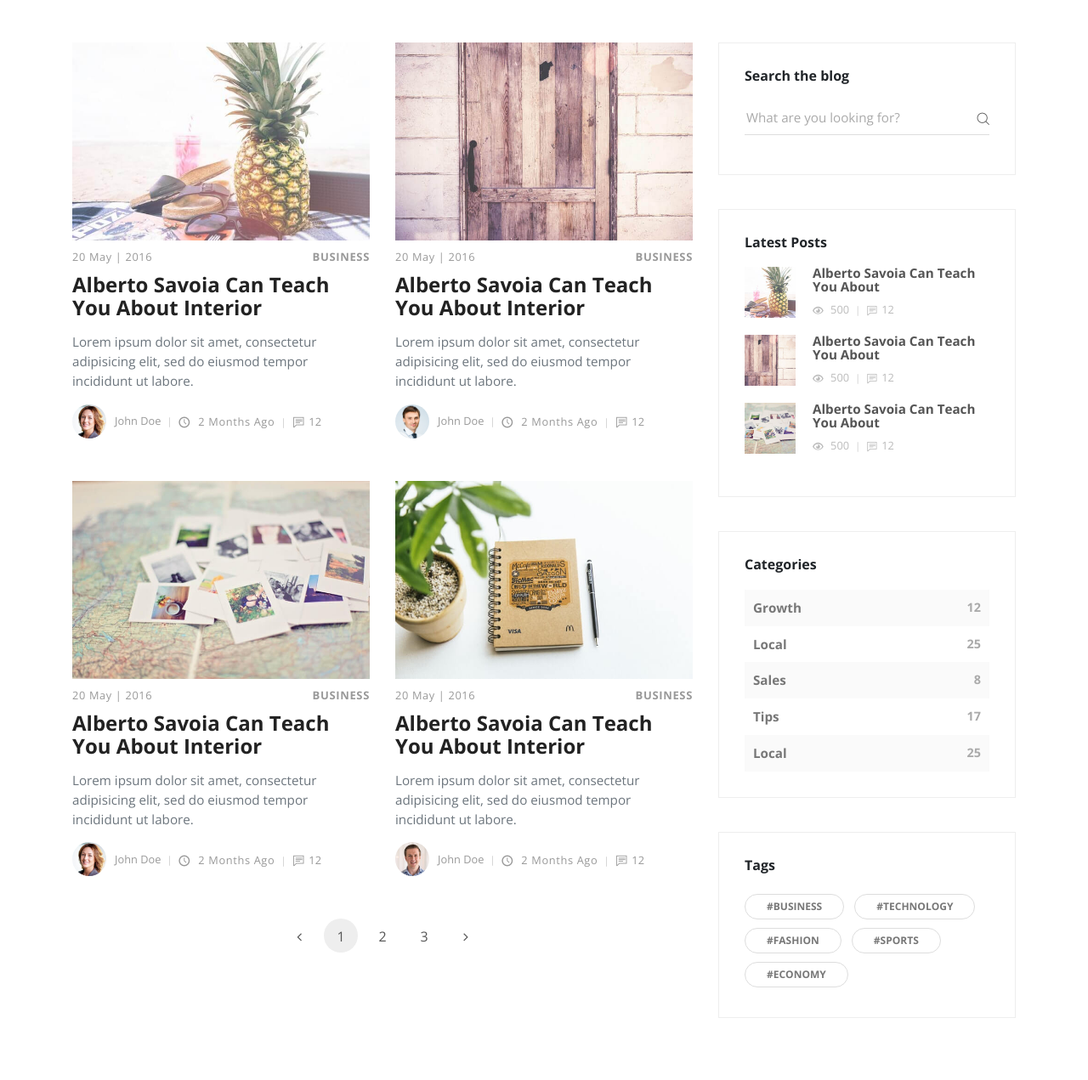
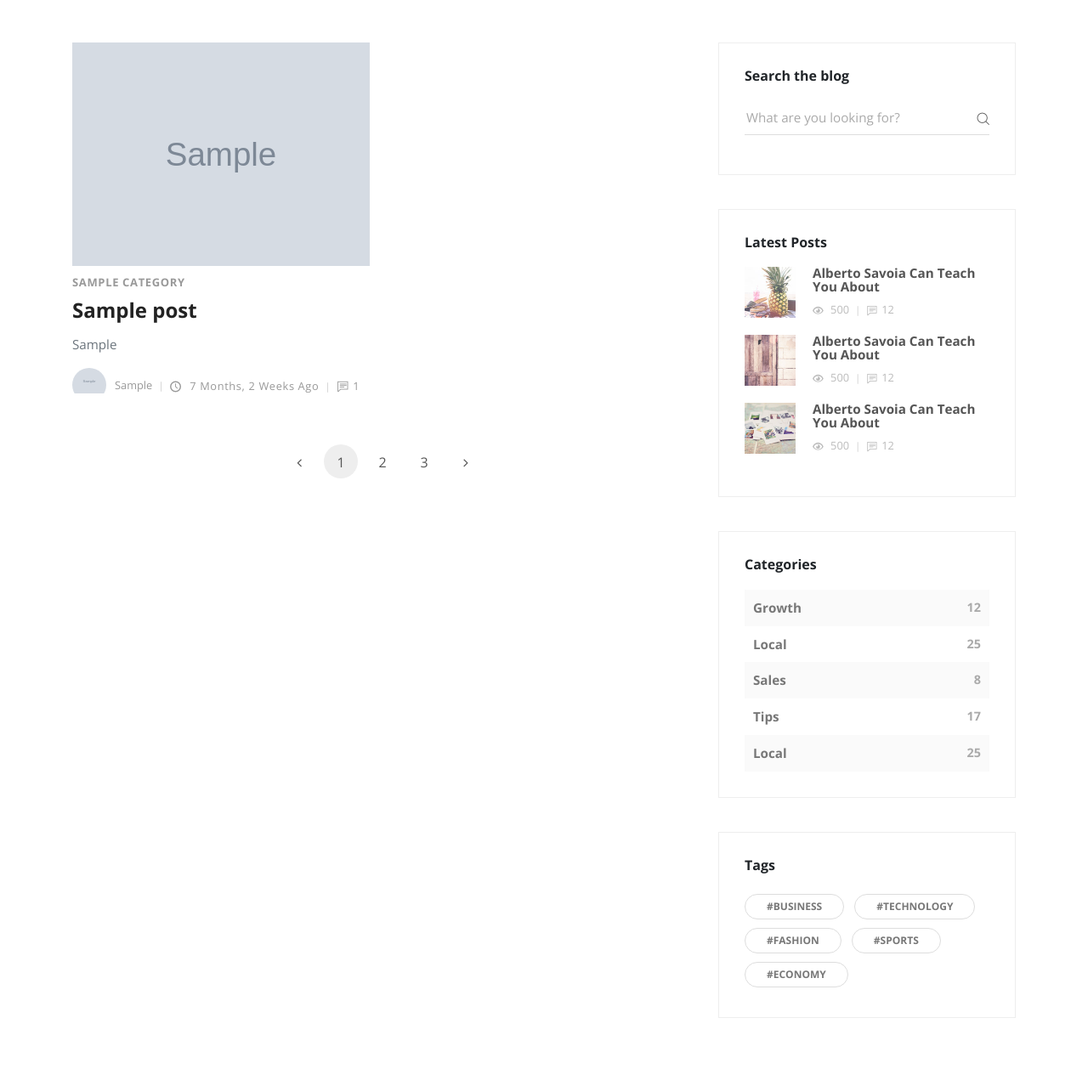
Before and after one commit to fn-bruce/blog, a Django app: page /blog/ in a window 1280 px wide. Shown: the part 81-1352 px from the top of the page at 85% size. Run offline with Django 3.2, Linux system fonts and the light colour scheme; tables that the repository leaves empty hold one stand-in row (values such as "Sample post"); grey boxes marked "Sample" are stand-in pictures; some libraries are stand-ins or nearby versions.

Commit message:
made updates to blog.html and added viws to post appp

```diff
--- a/src/posts/views.py
+++ b/src/posts/views.py
@@ -21,7 +21,11 @@ def index(request):
 
 
 def blog(request):
-    return render(request, 'blog.html', {})
+    post_list = Post.objects.all()
+    context = {
+            'post_list': post_list
+            }
+    return render(request, 'blog.html', context)
 
 
 def post(request):
--- a/src/templates/blog.html
+++ b/src/templates/blog.html
@@ -5,83 +5,41 @@
 
 <div class="container">
   <div class="row">
+
     <!-- Latest Posts -->
     <main class="posts-listing col-lg-8">
       <div class="container">
         <div class="row">
+
           <!-- post -->
+          {% for post in post_list %}
           <div class="post col-xl-6">
-            <div class="post-thumbnail"><a href="post.html"><img src="{% static 'img/blog-post-1.jpeg' %}" alt="..." class="img-fluid"></a></div>
+            <div class="post-thumbnail"><a href="post.html"><img src="{{ post.thumbnail.url }}" alt="..." class="img-fluid"></a></div>
             <div class="post-details">
               <div class="post-meta d-flex justify-content-between">
-                <div class="date meta-last">20 May | 2016</div>
-                <div class="category"><a href="#">Business</a></div>
-              </div><a href="post.html">
-                <h3 class="h4">Alberto Savoia Can Teach You About Interior</h3></a>
-              <p class="text-muted">Lorem ipsum dolor sit amet, consectetur adipisicing elit, sed do eiusmod tempor incididunt ut labore.</p>
+                {# <div class="date meta-last">20 May | 2016</div> #}
+                {% for cat in post.categories.all %}
+                <div class="category">
+                  <a href="#">{{ cat }}</a>
+                </div>
+                {% endfor %}
+              </div>
+              <a href="post.html">
+                <h3 class="h4">{{ post.title }}</h3>
+              </a>
+              <p class="text-muted">{{ post.overview }}</p>
               <footer class="post-footer d-flex align-items-center"><a href="#" class="author d-flex align-items-center flex-wrap">
-                  <div class="avatar"><img src="{% static 'img/avatar-3.jpg' %}" alt="..." class="img-fluid"></div>
-                  <div class="title"><span>John Doe</span></div></a>
-                <div class="date"><i class="icon-clock"></i> 2 months ago</div>
-                <div class="comments meta-last"><i class="icon-comment"></i>12</div>
+                  <div class="avatar"><img src="{{ post.author.profile_picture.url }}" alt="..." class="img-fluid"></div>
+                  <div class="title"><span>{{ post.author.user.username }}</span></div></a>
+                <div class="date"><i class="icon-clock"></i> {{ post.timestamp|timesince }} ago</div>
+                <div class="comments meta-last"><i class="icon-comment"></i>{{ post.comment_count }}</div>
               </footer>
             </div>
           </div>
-          <!-- post             -->
-          <div class="post col-xl-6">
-            <div class="post-thumbnail"><a href="post.html"><img src="{% static 'img/blog-post-2.jpg' %}" alt="..." class="img-fluid"></a></div>
-            <div class="post-details">
-              <div class="post-meta d-flex justify-content-between">
-                <div class="date meta-last">20 May | 2016</div>
-                <div class="category"><a href="#">Business</a></div>
-              </div><a href="post.html">
-                <h3 class="h4">Alberto Savoia Can Teach You About Interior</h3></a>
-              <p class="text-muted">Lorem ipsum dolor sit amet, consectetur adipisicing elit, sed do eiusmod tempor incididunt ut labore.</p>
-              <div class="post-footer d-flex align-items-center"><a href="#" class="author d-flex align-items-center flex-wrap">
-                  <div class="avatar"><img src="{% static 'img/avatar-2.jpg' %}" alt="..." class="img-fluid"></div>
-                  <div class="title"><span>John Doe</span></div></a>
-                <div class="date"><i class="icon-clock"></i> 2 months ago</div>
-                <div class="comments meta-last"><i class="icon-comment"></i>12</div>
-              </div>
-            </div>
-          </div>
-          <!-- post             -->
-          <div class="post col-xl-6">
-            <div class="post-thumbnail"><a href="post.html"><img src="{% static 'img/blog-post-3.jpeg' %}" alt="..." class="img-fluid"></a></div>
-            <div class="post-details">
-              <div class="post-meta d-flex justify-content-between">
-                <div class="date meta-last">20 May | 2016</div>
-                <div class="category"><a href="#">Business</a></div>
-              </div><a href="post.html">
-                <h3 class="h4">Alberto Savoia Can Teach You About Interior</h3></a>
-              <p class="text-muted">Lorem ipsum dolor sit amet, consectetur adipisicing elit, sed do eiusmod tempor incididunt ut labore.</p>
-              <div class="post-footer d-flex align-items-center"><a href="#" class="author d-flex align-items-center flex-wrap">
-                  <div class="avatar"><img src="{% static 'img/avatar-3.jpg' %}" alt="..." class="img-fluid"></div>
-                  <div class="title"><span>John Doe</span></div></a>
-                <div class="date"><i class="icon-clock"></i> 2 months ago</div>
-                <div class="comments meta-last"><i class="icon-comment"></i>12</div>
-              </div>
-            </div>
-          </div>
-          <!-- post -->
-          <div class="post col-xl-6">
-            <div class="post-thumbnail"><a href="post.html"><img src="{% static 'img/blog-post-4.jpeg' %}" alt="..." class="img-fluid"></a></div>
-            <div class="post-details">
-              <div class="post-meta d-flex justify-content-between">
-                <div class="date meta-last">20 May | 2016</div>
-                <div class="category"><a href="#">Business</a></div>
-              </div><a href="post.html">
-                <h3 class="h4">Alberto Savoia Can Teach You About Interior</h3></a>
-              <p class="text-muted">Lorem ipsum dolor sit amet, consectetur adipisicing elit, sed do eiusmod tempor incididunt ut labore.</p>
-              <div class="post-footer d-flex align-items-center"><a href="#" class="author d-flex align-items-center flex-wrap">
-                  <div class="avatar"><img src="{% static 'img/avatar-1.jpg' %}" alt="..." class="img-fluid"></div>
-                  <div class="title"><span>John Doe</span></div></a>
-                <div class="date"><i class="icon-clock"></i> 2 months ago</div>
-                <div class="comments meta-last"><i class="icon-comment"></i>12</div>
-              </div>
-            </div>
-          </div>
+          {% endfor %}
+
         </div>
+
         <!-- Pagination -->
         <nav aria-label="Page navigation example">
           <ul class="pagination pagination-template d-flex justify-content-center">
```
